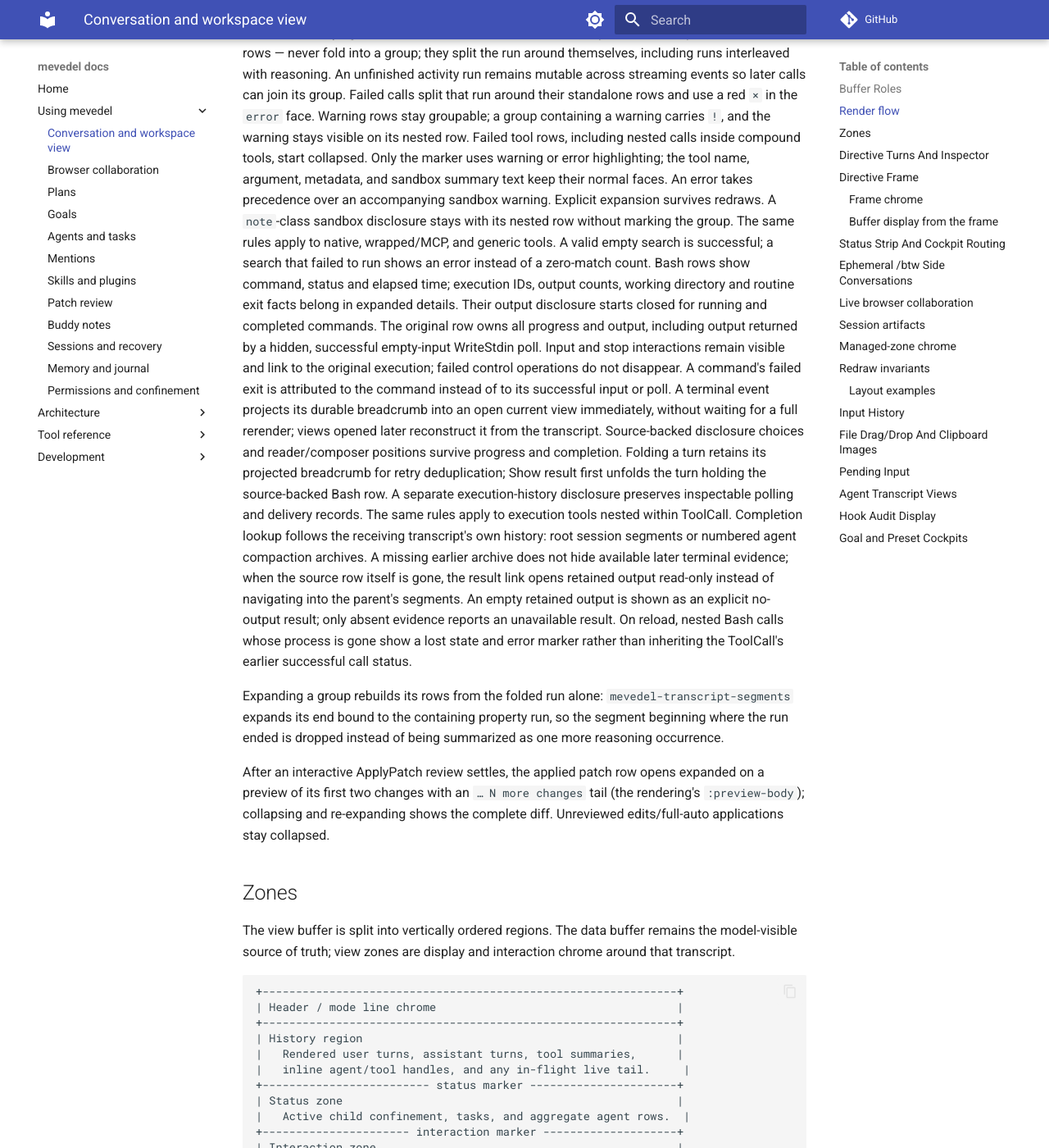
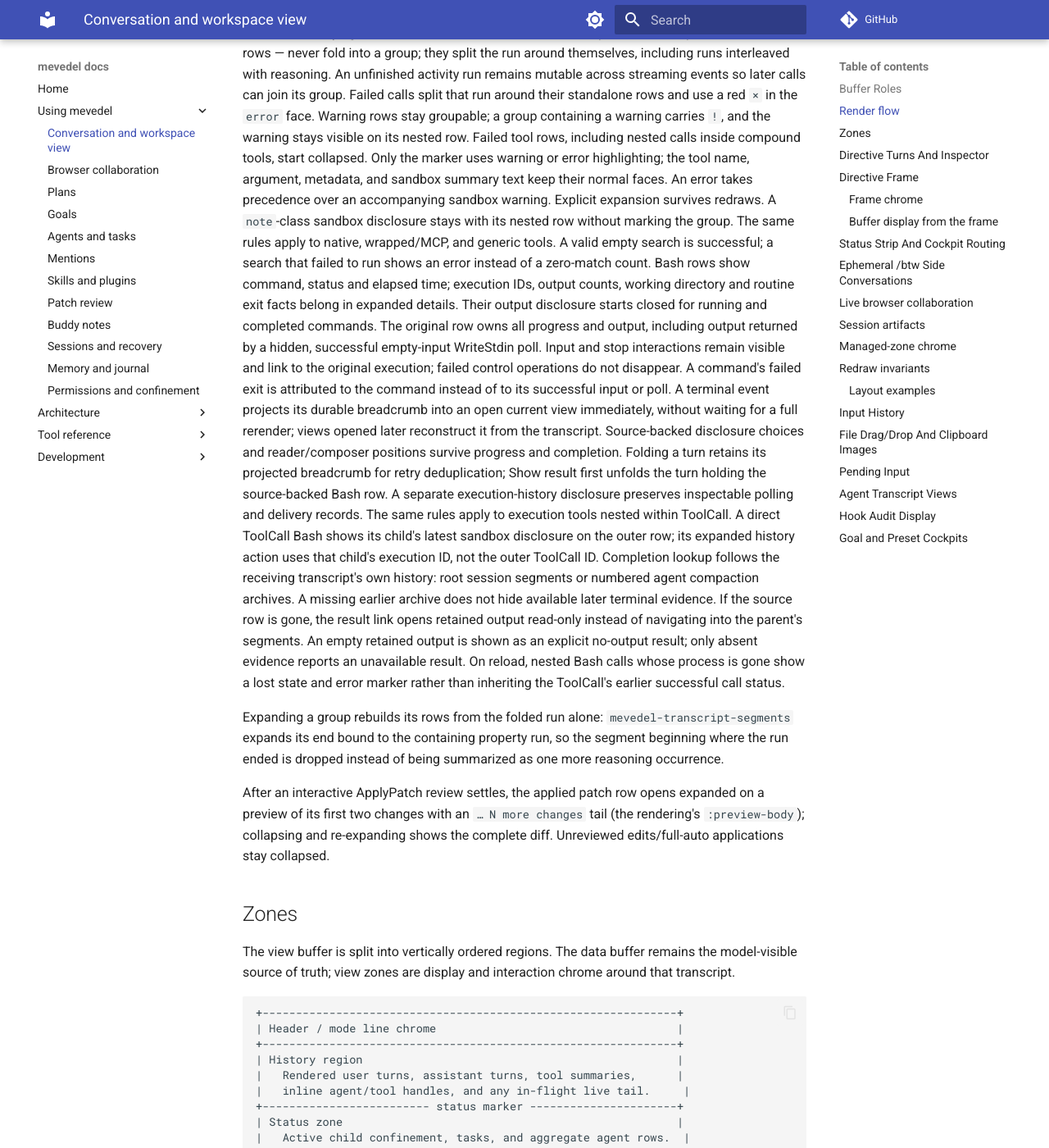
Before and after one commit to FrauH0lle/mevedel, an MkDocs documentation site: the page built from docs/view.md, in a window 1280 px wide and 1400 px high, scrolled down 10498 px. Shown: the whole window at 82% size. Built offline with MkDocs 1.6.1 and Material for MkDocs 9.7.7, drawn with Linux system fonts in a browser that asks for light colours; comment, search, counter and statistics services are not loaded.

Commit message:
Preserve direct ToolCall Bash history and sandbox disclosure

```diff
--- a/docs/view.md
+++ b/docs/view.md
@@ -525,12 +525,14 @@ survive progress and completion. Folding a turn retains its projected
 breadcrumb for retry deduplication; Show result first unfolds the turn holding
 the source-backed Bash row. A separate execution-history disclosure
 preserves inspectable polling and delivery records.
-The same rules apply to execution tools nested within ToolCall. Completion
-lookup follows the receiving transcript's own history: root session segments or
-numbered agent compaction archives. A missing earlier archive does not hide
-available later terminal evidence; when the source row itself is gone, the
-result link opens retained output read-only instead of navigating into the
-parent's segments. An empty retained output is shown as an explicit no-output
+The same rules apply to execution tools nested within ToolCall. A direct
+ToolCall Bash shows its child's latest sandbox disclosure on the outer row;
+its expanded history action uses that child's execution ID, not the outer
+ToolCall ID. Completion lookup follows the receiving transcript's own history:
+root session segments or numbered agent compaction archives. A missing earlier
+archive does not hide available later terminal evidence. If the source row is
+gone, the result link opens retained output read-only instead of navigating
+into the parent's segments. An empty retained output is shown as an explicit no-output
 result; only absent evidence reports an unavailable result.
 On reload, nested Bash calls whose process is gone show a lost state and error
 marker rather than inheriting the ToolCall's earlier successful call status.
```
Also changed, not shown: 6 other files.
